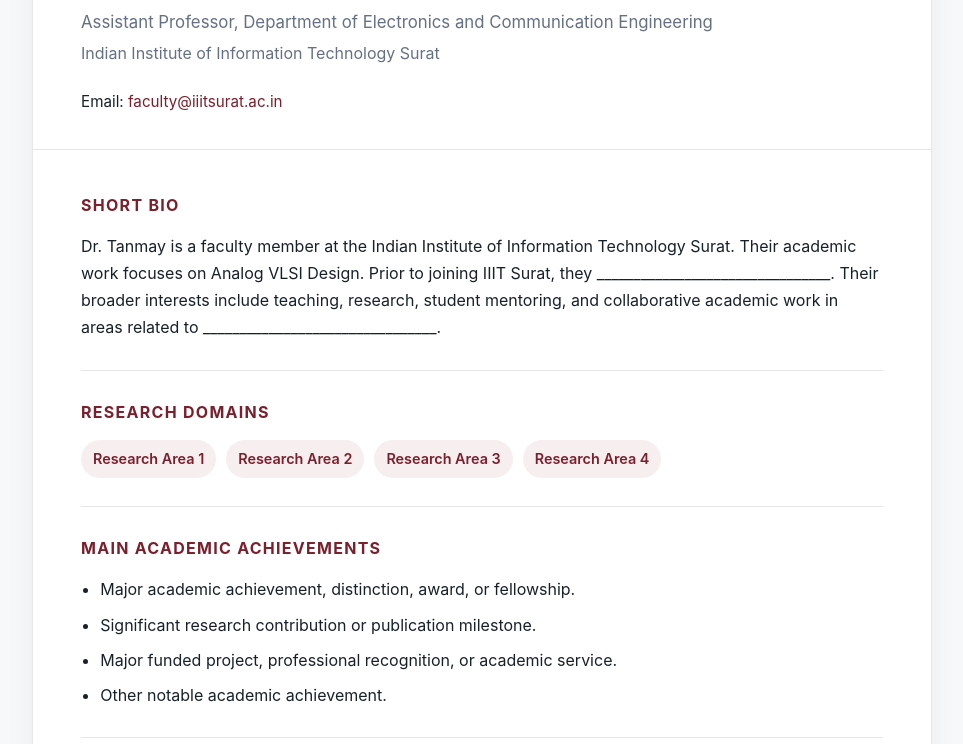
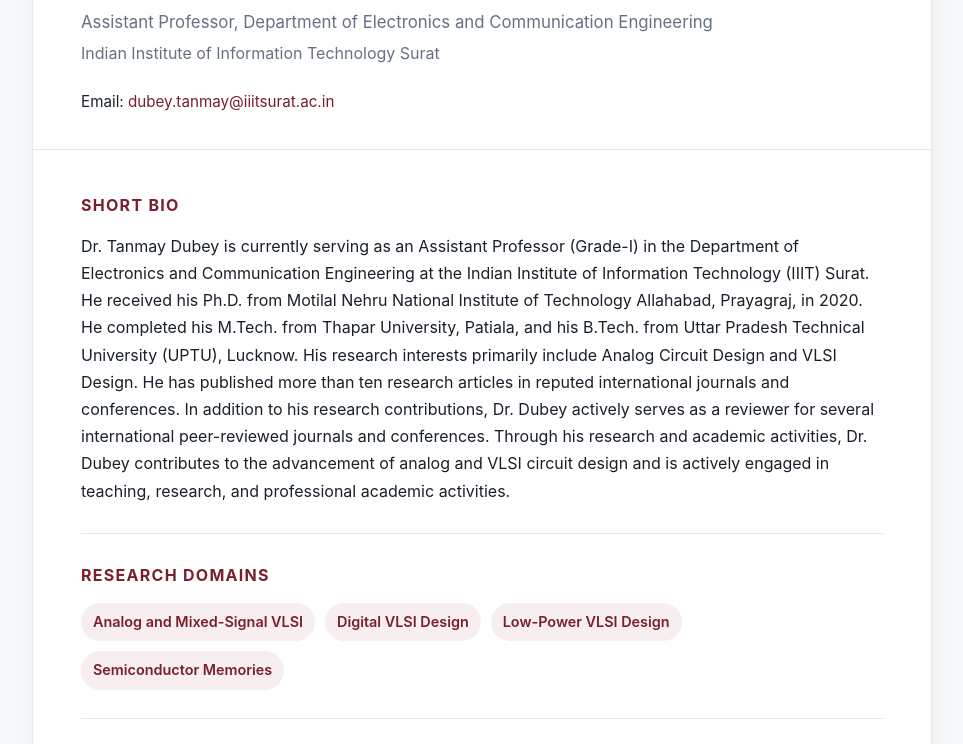
Before and after one commit to dutanmay/dutanmay, a plain HTML site: page index.html in a window 1280 px wide. Shown: the part 183-927 px from the top of the page, without its empty margins (158-1121 px from the left). Drawn offline with Linux system fonts and the light colour scheme.

Commit message:
Update index.html

```diff
--- a/index.html
+++ b/index.html
@@ -218,7 +218,7 @@
           <!-- EDIT: Email -->
           <span>
             Email:
-            <a href="mailto:faculty@iiitsurat.ac.in">faculty@iiitsurat.ac.in</a>
+            <a href="mailto:faculty@iiitsurat.ac.in">dubey.tanmay@iiitsurat.ac.in</a>
           </span>
         </div>
       </header>
@@ -230,12 +230,12 @@
 
           <!-- EDIT: 80–150 word short biography -->
           <p>
-            Dr. Tanmay is a faculty member at the Indian Institute of
-            Information Technology Surat. Their academic work focuses on
-            Analog VLSI Design. Prior to joining IIIT Surat,
-            they ________________________________. Their broader interests
-            include teaching, research, student mentoring, and collaborative
-            academic work in areas related to ________________________________.
+            Dr. Tanmay Dubey is currently serving as an Assistant Professor (Grade-I) in the Department of Electronics and Communication Engineering at the Indian Institute of Information Technology (IIIT) Surat.
+            He received his Ph.D. from Motilal Nehru National Institute of Technology Allahabad, Prayagraj, in 2020. He completed his M.Tech. from Thapar University, Patiala, and
+            his B.Tech. from Uttar Pradesh Technical University (UPTU), Lucknow. His research interests primarily include Analog Circuit Design and VLSI Design.
+            He has published more than ten research articles in reputed international journals and conferences.
+            In addition to his research contributions, Dr. Dubey actively serves as a reviewer for several international peer-reviewed journals and conferences.
+            Through his research and academic activities, Dr. Dubey contributes to the advancement of analog and VLSI circuit design and is actively engaged in teaching, research, and professional academic activities.
           </p>
         </section>
 
@@ -244,10 +244,10 @@
 
           <!-- EDIT: Add/remove research areas -->
           <div class="tags">
-            <span class="tag">Research Area 1</span>
-            <span class="tag">Research Area 2</span>
-            <span class="tag">Research Area 3</span>
-            <span class="tag">Research Area 4</span>
+            <span class="tag">Analog and Mixed-Signal VLSI</span>
+            <span class="tag">Digital VLSI Design</span>
+            <span class="tag">Low-Power VLSI Design</span>
+            <span class="tag">Semiconductor Memories</span>
           </div>
         </section>
 
@@ -256,10 +256,10 @@
 
           <!-- EDIT: Keep 3–6 major achievements -->
           <ul>
-            <li>Major academic achievement, distinction, award, or fellowship.</li>
-            <li>Significant research contribution or publication milestone.</li>
-            <li>Major funded project, professional recognition, or academic service.</li>
-            <li>Other notable academic achievement.</li>
+            <li>Recieved MHRD fellowships for Doctorate and Master program.</li>
+            <li>Published oved 10 peer reviwed recharch publications in reputated Journals and Conferences.</li>
+            <li>Worked as coordinator of AICTE Funded QIP-PG Certification Programme on "Semiconductor Technologies: Design, Fabrication and Applications"</li>
+            <li>Active reviewer of various international Journals and Conferrences.</li>
           </ul>
         </section>
 
@@ -291,7 +291,7 @@
           <p>
             For academic and research correspondence:
             <a href="mailto:faculty@iiitsurat.ac.in">
-              faculty@iiitsurat.ac.in
+              dubey.tanmay@iiitsurat.ac.in
             </a>
           </p>
         </section>
```
